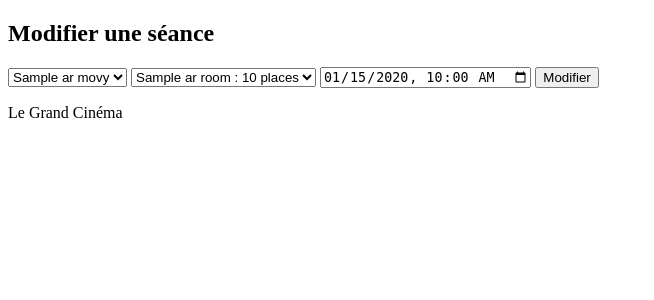
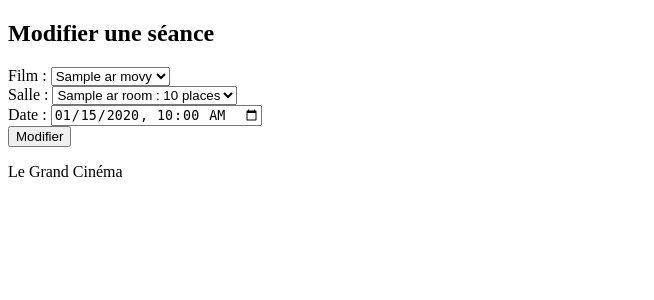
Before and after one commit to AxelDiril/application_grand_cinema, a Laravel app: template resources/views/pages/edit_screening.blade.php in a window 1280 px wide. Shown: the part 98-398 px from the top of the page, without its empty margins (0-654 px from the left). Run offline with Laravel 12, Linux system fonts and the light colour scheme; the template is opened without the code that fills it: most values are stand-ins (such as "Sample title", 1, 10 or a date in 2020); parts of the project's set-up code (start-up, migrations or seed data) failed here and were passed over.

Commit message:
fix: Correction des labels sur  tous les formulaires

```diff
--- a/resources/views/pages/edit_screening.blade.php
+++ b/resources/views/pages/edit_screening.blade.php
@@ -9,36 +9,39 @@
     <h2>Modifier une séance</h2>
 
     <form method="POST" action="{{ url('update_screening/' . $screening_id) }}">
-        @csrf
 
         <!-- Choisir le film -->
-        <select name="movie_id" required>
+        <label for="movie_id">Film :</label>
+        <select id="movie_id" name="movie_id">
             @foreach($arMovies as $movie)
                 <option value="{{ $movie->movie_id }}"
                     {{ $movie->movie_id == $iMovieId ? 'selected' : '' }}>
                     {{ $movie->movie_name }}
                 </option>
             @endforeach
-        </select>
+        </select><br>
 
         <!-- Choisir la salle -->
-        <select name="room_id" required>
+        <label for="room_id">Salle :</label>
+        <select id="room_id" name="room_id">
             @foreach($arRooms as $room)
                 <option value="{{ $room->room_id }}"
                     {{ $room->room_id == $iRoomId ? 'selected' : '' }}>
                     {{ $room->room_name }} : {{ $room->capacity }} places
                 </option>
             @endforeach
-        </select>
+        </select><br>
 
+        <label for="screening_date">Date :</label>
         <input
+            id="screening_date"
             type="datetime-local"
             name="screening_date"
             value="{{ $strScreeningDate }}"
             required
-        >
+        ><br>
 
-        <input type="submit" value="Modifier"/>
+        <input type="submit" value="Modifier">
     </form>
 
 @stop
--- a/resources/views/pages/movies_list.blade.php
+++ b/resources/views/pages/movies_list.blade.php
@@ -24,7 +24,7 @@
             @endforeach
         </select>
 
-        <input type="submit" value="Actualiser"/>
+        <input type="submit" value="Actualiser">
     </form>
 
     @if($arMovies->isEmpty())
--- a/resources/views/pages/my_tickets.blade.php
+++ b/resources/views/pages/my_tickets.blade.php
@@ -21,7 +21,7 @@
                 <th>Salle</th>
                 <th>Nombre de places</th>
                 <th>Prix total</th>
-                <th>Validité</th>
+                <th>Téléchargement</th>
             </tr>
         @foreach($arReservations as $reservation)
             <tr>
--- a/resources/views/pages/reservations_list.blade.php
+++ b/resources/views/pages/reservations_list.blade.php
@@ -43,7 +43,7 @@
         </select>
 
         <!-- Filtre par salle -->
-        <label for="room_id">First name:</label>
+        <label for="room_id">Salle :</label>
         <select id="room_id" name="room_id">
             <option value="all">Toutes les salles</option>
             @foreach($arRooms as $room)
@@ -63,7 +63,7 @@
             value="{{ $strDate }}"
         >
 
-        <input type="submit" value="Actualiser"/>
+        <input type="submit" value="Actualiser">
     </form>
 
     @if($arReservations->isEmpty())
--- a/resources/views/pages/screenings_list.blade.php
+++ b/resources/views/pages/screenings_list.blade.php
@@ -42,7 +42,7 @@
   <label for="screening_id">Date :</label>
   <input id="screening_id" type="date" name="screening_date" value="{{ $strDate }}">
 
-  <input type="submit" value="Actualiser"/>
+  <input type="submit" value="Actualiser">
 </form>
 
   @if($arScreenings->isEmpty())
```
